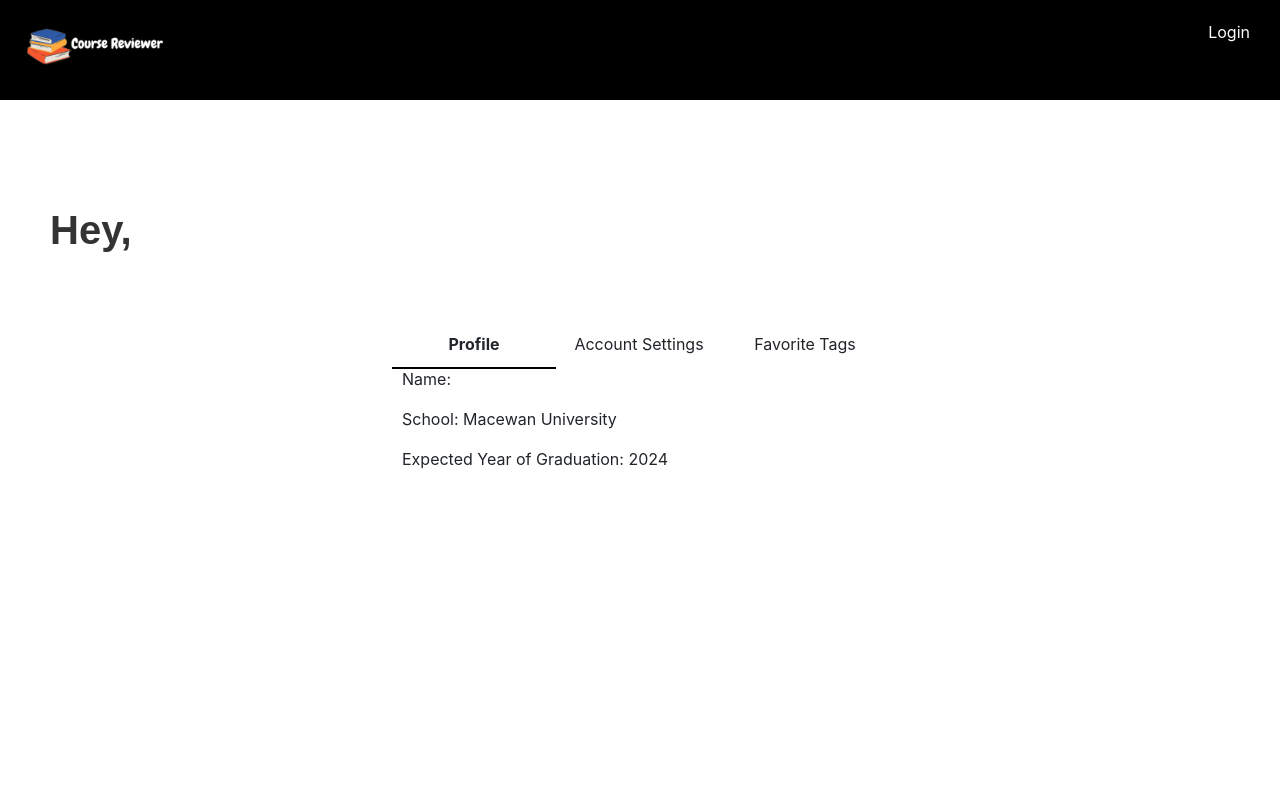
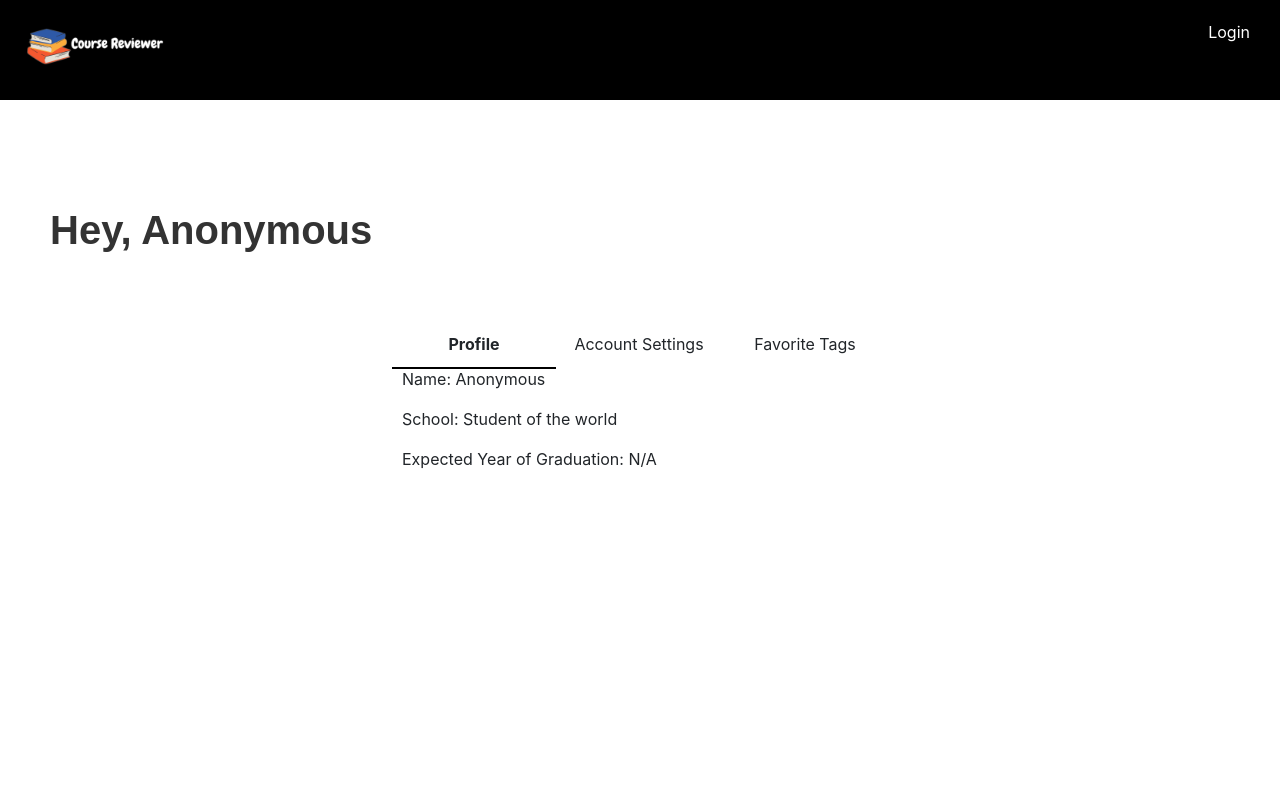
Before and after one commit to kyungsugoi/CAPSTONEv2.0, a React (Create React App) app in the folder frontend/: page /ViewProfile in a window 1280 px wide. Shown: the top 800 px of the page. Built offline with nearby package versions, Linux system fonts and the light colour scheme.

Commit message:
ViewProfile login issue

```diff
--- a/frontend/src/pages/ViewProfile.js
+++ b/frontend/src/pages/ViewProfile.js
@@ -3,6 +3,7 @@ import { useState } from 'react';
 import '../App.css';
 import { useUser } from '../UserContext'; // Import the useUser hook
 import Navbar from './navbar';
+
 
 function ViewProfile() {
   const { user } = useUser(); // Access user data from the context
@@ -12,10 +13,23 @@ function ViewProfile() {
     setState(index)
   }
 
+
   return (
     <div className='App'>
       <Navbar/>
-      <div className='greeting-text'> Hey,{user.name}</div>
+      <div className='greeting-text'>{Object.keys(user).length !== 0 ? (
+      <div>
+        {/* if logged in */}
+        Hey,{user.name}
+
+      </div>
+    ) : (
+      <div>
+        {/* if not logged in */}
+        <p>Hey, Anonymous</p>
+      </div>
+    )}
+    </div>
       <div className='box-view'>
         <div className='tabs'>
 
@@ -35,25 +49,43 @@ function ViewProfile() {
       {/* contents */}
       <div className='contents'>
   <div className={`${state === 1 ? "content active-content" : "content"}`}>
-        <p> Name: {user.name}</p>
-        <p>School: Macewan University</p>
+    {Object.keys(user).length !== 0 ? (
+      <div>
+        {/* if logged in */}
+        <p>Name: {user.name}</p>
+        <p>School:Macewan University</p>
         <p>Expected Year of Graduation: 2024</p>
       </div>
-
+    ) : (
+      <div>
+        {/* if not logged in */}
+        <p>Name: Anonymous</p>
+        <p>School: Student of the world</p>
+        <p>Expected Year of Graduation: N/A</p>
+      </div>
+    )}
+  </div>
 
   <div className={`${state === 2 ? "content active-content" : "content"}`}>
-        <p>Email: {user.email} </p>
-        <p>password: ******</p>
-
+    {Object.keys(user).length !== 0 ? (
+      <div>
+        {/* if logged in */}
+        <p>Email: {user.email}</p>
+        <p>Password: **********</p>
+      </div>
+    ) : (
+      <div>
+        {/* if not logged in */}
+        <p>Email: Google email here</p>
+        <p>Password: not given</p>
+      </div>
+    )}
   </div>
 
   <div className={`${state === 3 ? "content active-content" : "content"}`}>
     <p></p>
-        <p>GPA booster,Project based,Low Workload
-          Group-work</p></div>
-
-
-
+    <p>GPA booster, Project based, Low Workload Group-work</p>
+  </div>
 </div>
 
       </div>
```
Also changed, not shown: frontend/src/pages/landing.js (+0 -8 lines). Lines whose indentation alone changed are shown as unchanged.
